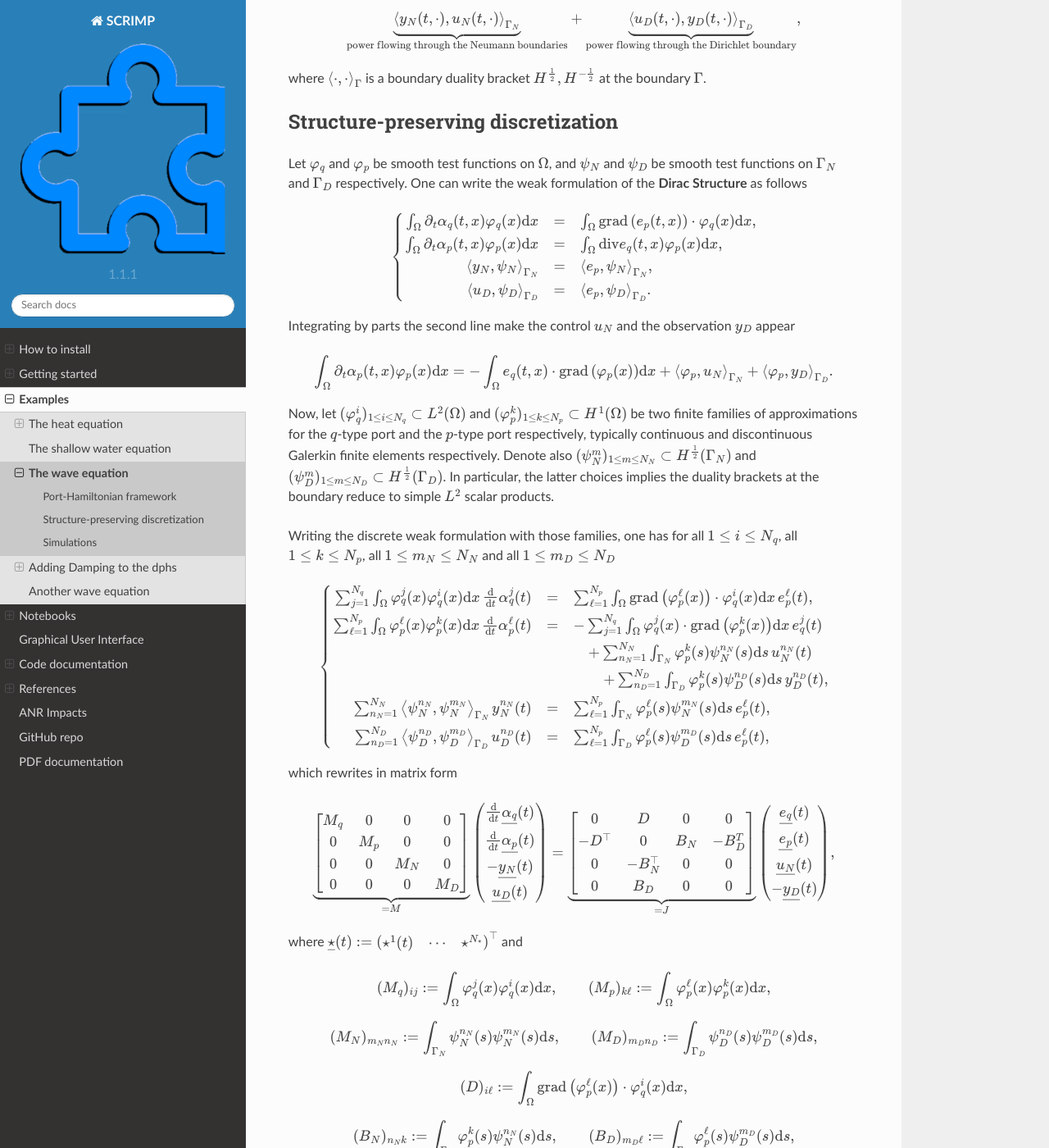
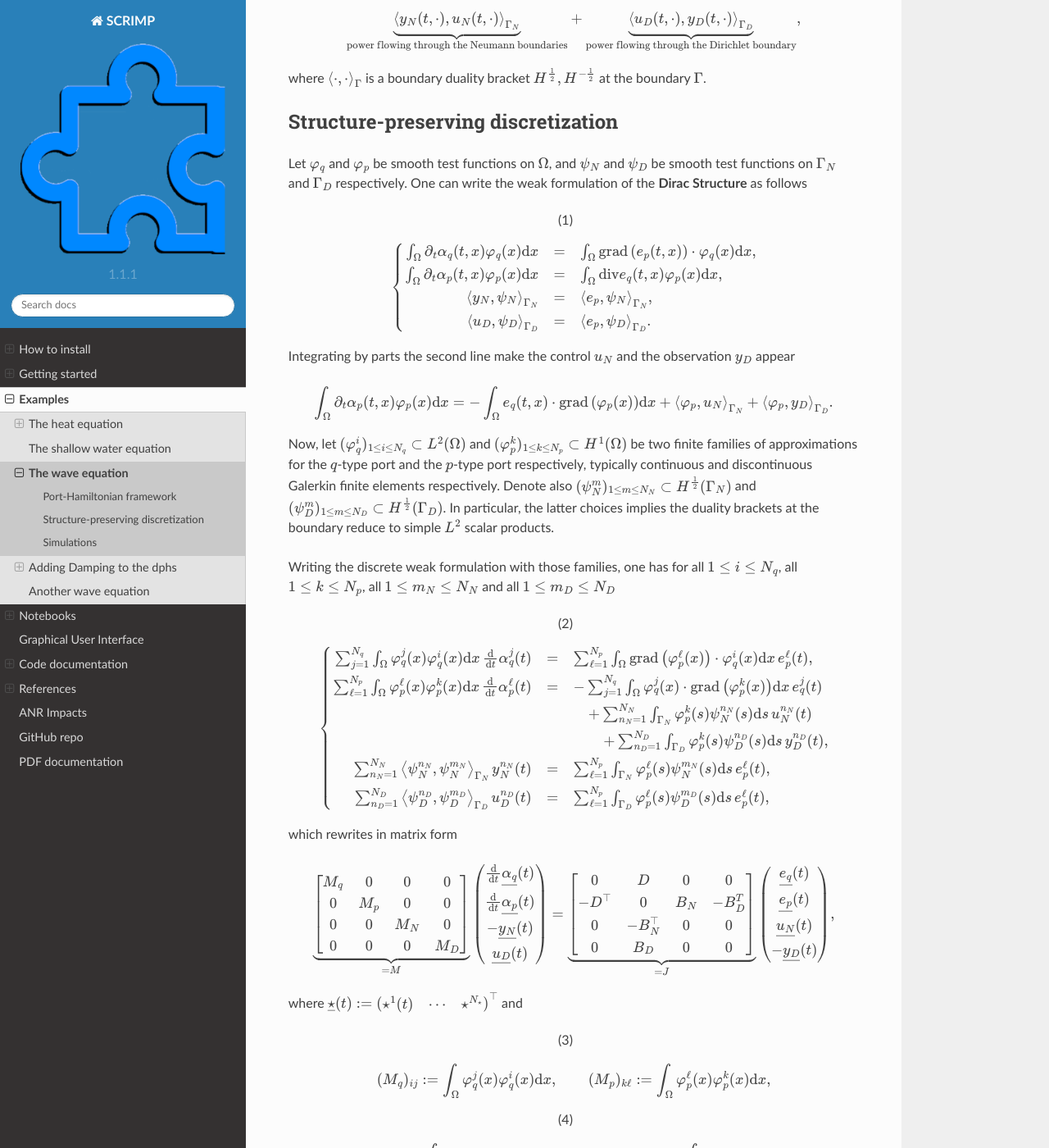
Before and after one commit to g-haine/scrimp, a Sphinx documentation site: the page built from docs/source/examples/wave.rst, in a window 1280 px wide and 1400 px high, scrolled down 1480 px. Shown: the whole window at 82% size. Built offline with Sphinx 7.4.7 and the Read the Docs theme 2.0.0, drawn with Linux system fonts in a browser that asks for light colours; some of the changed lines change nothing that is shown; some of the changed text lies outside the part shown.

Commit message:
Correct bad links in doc

```diff
--- a/docs/source/examples/wave.rst
+++ b/docs/source/examples/wave.rst
@@ -3,7 +3,7 @@
 
 Let us consider the 2D wave equation with *mixed* boundary controls on a
 bounded rectangle :math:`\Omega := (0, L) \times (0, \ell)`, with boundaries
-:math:`\Gamma_N := \left( (0, L) \times \{ 0, \ell \} \right) \cup \left( \{ L \} \times (0, \ell) \right)` and :math:`\Gamma_D := \{ 0 \} \times (0, \ell)`
+:math:`\Gamma_N := \left( (0, L) \times \{ 0, \ell \} \right) \cup \left( \{ L \} \times (0, \ell) \right)` and :math:`\Gamma_D := \{ 0 \} \times (0, \ell)`.
 
 The deflection of the membrane from the equilibrium :math:`w` satisfies
 classicaly
@@ -117,10 +117,8 @@
 functions on :math:`\Gamma_N` and :math:`\Gamma_D` respectively. One can
 write the weak formulation of the **Dirac Structure** as follows
 
-.. _weak-form:
-
 .. math::
-
+    :label: weak-form
 
        \left\lbrace
        \begin{array}{rcl}
@@ -153,10 +151,8 @@
 all :math:`1 \le i \le N_q`, all :math:`1 \le k \le N_p`, all
 :math:`1 \le m_N \le N_N` and all :math:`1 \le m_D \le N_D`
 
-.. _weak-form-IBP:
-
 .. math::
-
+    :label: weak-form-IBP
 
        \left\lbrace
        \begin{array}{rcl}
@@ -204,19 +200,15 @@
 :math:`\underline{\star}(t) := \begin{pmatrix} \star^1(t) & \cdots & \star^{N_\star} \end{pmatrix}^\top`
 and
 
-.. _weak-form-matrices-1:
-
 .. math::
-
+    :label: weak-form-matrices-1
 
        (M_q)_{ij} := \int_\Omega \varphi_q^j(x) \varphi_q^i(x) {\rm d}x,
        \qquad
        (M_p)_{k\ell} := \int_\Omega \varphi_p^\ell(x) \varphi_p^k(x) {\rm d}x,
 
-.. _weak-form-matrices-2:
-
 .. math::
-
+    :label: weak-form-matrices-2
 
        (M_N)_{m_Nn_N} := \int_{\Gamma_N} \psi_N^{n_N}(s) \psi_N^{m_N}(s) {\rm d}s,
        \qquad
@@ -262,10 +254,8 @@
 
 where
 
-.. _weak-form-matrices-3:
-
 .. math::
-
+    :label: weak-form-matrices-3
 
        (M_T)_{ij} := \int_\Omega \varphi_q^j(x) \cdot T(x) \cdot \varphi_q^i(x) {\rm d}x,
        \qquad
@@ -349,9 +339,9 @@
 :math:`\Gamma_N`, *i.e.* on 10, 11 and 12, while we choose Dirichlet
 boundary condition on :math:`\Gamma_D`, *i.e.* on 13.
 
-The choice to integrate by part the second line of ` <weak-form>`__ has
+The choice to integrate by part the second line of :eq:`weak-form` has
 a consequence for the port at boundary 13, as it is then in the *flow*
-part of the Dirac structure, as can be seen in ` <weak-form-ibp>`__. We
+part of the Dirac structure, as can be seen in :eq:`weak-form-ibp`. We
 indicate this using the keyword ``position="flow"``.
 
 .. code:: python
@@ -406,7 +396,7 @@
 very instable solution. A key-point to take a first decision is to
 remember which field needs regularity (in the :math:`L^2`-sense) in the
 Dirac structure. In our case, the :math:`p`-type variables should be at
-least :math:`H^1(\Omega)`, as can be inferred from ` <weak-form-IBP>`__.
+least :math:`H^1(\Omega)`, as can be inferred from :eq:`weak-form-IBP`.
 Hence, a first choice for the :math:`p`-type variables is to take
 continuous Galerkin finite elements of order :math:`k`. Since the time
 derivative of :math:`q` will be, more or less, a gradient of a
@@ -452,8 +442,8 @@
 
 It is time to define the bricks of our model, *i.e.* the block matrices
 of our discretization, providing the weak forms given in
-` <weak-form-matrices-1>`__, ` <weak-form-matrices-2>`__, and
-` <weak-form-matrices-3>`__.
+:eq:`weak-form-matrices-1`, :eq:`weak-form-matrices-2`, and
+:eq:`weak-form-matrices-3`.
 
 This is probably the most difficult part of the process, and care must
 be taken. Remember that the syntax is the Generic Weak-Form Language
@@ -665,7 +655,7 @@
     for parameter in parameters:
         wave_diss.add_parameter(parameter)
 
-Looking at ` <with-diss>`__, only 3 non-zero block matrices have to be
+Looking at :eq:`with-diss`, only 3 non-zero block matrices have to be
 added to the list of the laready constructed bricks, for the Dirac
 structure part.
 
```
